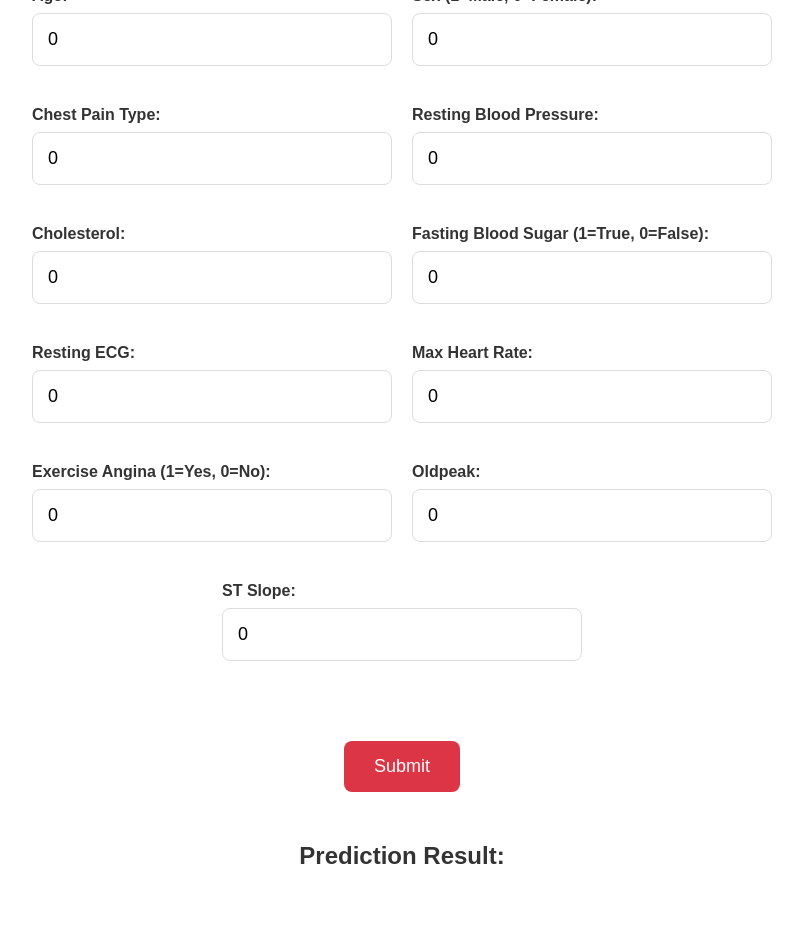
After one commit to Eswarkarthikk/Objectdetection, a Django app: page /predict_heart_disease/ in a window 1280 px wide. The commit adds this page. Shown: the whole page, without its empty margins (238-1041 px from the left). Run offline with Django 4.2, Linux system fonts and the light colour scheme.

Commit message:
help me im dead

```diff
--- /dev/null
+++ b/myresume/templates/heart_disease.html
@@ -0,0 +1,247 @@
+<!DOCTYPE html>
+<html lang="en">
+<head>
+    <meta charset="UTF-8">
+    <meta name="viewport" content="width=device-width, initial-scale=1.0">
+    <title>Heart Disease Detection</title>
+    <style>
+        body {
+            font-family: Arial, sans-serif;
+            background-color: #f4f4f4;
+            margin: 0;
+            padding: 0;
+            display: flex;
+            justify-content: center;
+            align-items: center;
+            height: 100vh;
+            color: #333;
+        }
+
+        .container {
+            background-color: #fff;
+            padding: 40px;
+            border-radius: 12px;
+            box-shadow: 0 0 20px rgba(0, 0, 0, 0.1);
+            margin-left: 200px;
+            margin-right: 200px;
+            width: auto;
+        }
+
+        h1 {
+            text-align: center;
+            color: #dc3545;
+            margin-bottom: 30px;
+            font-size: 28px;
+        }
+
+        form {
+            display: flex;
+            justify-content: center;
+            flex-wrap: wrap;
+            gap: 20px;
+        }
+
+        .form-group {
+            width: 45%;
+            margin-bottom: 20px;
+        }
+
+        label {
+            display: block;
+            margin-bottom: 8px;
+            font-weight: bold;
+            font-size: 16px;
+        }
+
+        input[type="number"],
+        select {
+            width: 100%;
+            padding: 15px;
+            border: 1px solid #ddd;
+            border-radius: 8px;
+            font-size: 18px;
+            box-sizing: border-box;
+        }
+
+        .btn-container {
+            width: 100%;
+            text-align: center;
+            margin-top: 40px;
+        }
+
+        button {
+            padding: 15px 30px;
+            background-color: #dc3545;
+            color: white;
+            border: none;
+            border-radius: 8px;
+            cursor: pointer;
+            font-size: 18px;
+            transition: background-color 0.3s ease;
+            position: relative;
+        }
+
+        button:hover {
+            background-color: #c82333;
+        }
+
+        button:disabled {
+            background-color: #ccc;
+            cursor: not-allowed;
+        }
+
+        .spinner {
+            display: none;
+            width: 16px;
+            height: 16px;
+            border: 2px solid white;
+            border-top: 2px solid transparent;
+            border-radius: 50%;
+            position: absolute;
+            top: 50%;
+            left: 50%;
+            transform: translate(-50%, -50%);
+            animation: spin 1s linear infinite;
+        }
+
+        button.loading .spinner {
+            display: inline-block;
+        }
+
+        button.loading span {
+            visibility: hidden;
+        }
+
+        @keyframes spin {
+            0% { transform: translate(-50%, -50%) rotate(0deg); }
+            100% { transform: translate(-50%, -50%) rotate(360deg); }
+        }
+
+        .result-container {
+            text-align: center;
+            margin-top: 50px;
+        }
+
+        .result-container p {
+            font-size: 24px;
+            font-weight: bold;
+            color: #28a745;
+        }
+    </style>
+</head>
+<body>
+    <div class="container">
+        <h1>Heart Disease Detection</h1>
+        <form id="heartDiseaseForm">
+            <div class="form-group">
+                <label for="age">Age:</label>
+                <input type="number" id="age" name="age" value="0" required>
+            </div>
+
+            <div class="form-group">
+                <label for="sex">Sex (1=Male, 0=Female):</label>
+                <input type="number" id="sex" name="sex" value="0" required>
+            </div>
+
+            <div class="form-group">
+                <label for="chest_pain_type">Chest Pain Type:</label>
+                <input type="number" id="chest_pain_type" name="chest_pain_type" value="0" required>
+            </div>
+
+            <div class="form-group">
+                <label for="resting_bp">Resting Blood Pressure:</label>
+                <input type="number" id="resting_bp" name="resting_bp" value="0" required>
+            </div>
+
+            <div class="form-group">
+                <label for="cholesterol">Cholesterol:</label>
+                <input type="number" id="cholesterol" name="cholesterol" value="0" required>
+            </div>
+
+            <div class="form-group">
+                <label for="fasting_blood_sugar">Fasting Blood Sugar (1=True, 0=False):</label>
+                <input type="number" id="fasting_blood_sugar" name="fasting_blood_sugar" value="0" required>
+            </div>
+
+            <div class="form-group">
+                <label for="resting_ecg">Resting ECG:</label>
+                <input type="number" id="resting_ecg" name="resting_ecg" value="0" required>
+            </div>
+
+            <div class="form-group">
+                <label for="max_heart_rate">Max Heart Rate:</label>
+                <input type="number" id="max_heart_rate" name="max_heart_rate" value="0" required>
+            </div>
+
+            <div class="form-group">
+                <label for="exercise_angina">Exercise Angina (1=Yes, 0=No):</label>
+                <input type="number" id="exercise_angina" name="exercise_angina" value="0" required>
+            </div>
+
+            <div class="form-group">
+                <label for="oldpeak">Oldpeak:</label>
+                <input type="number" id="oldpeak" name="oldpeak" value="0" required>
+            </div>
+
+            <div class="form-group">
+                <label for="st_slope">ST Slope:</label>
+                <input type="number" id="st_slope" name="st_slope" value="0" required>
+            </div>
+
+            <div class="btn-container">
+                <button type="button" id="submitBtn" onclick="submitForm()">
+                    <span>Submit</span>
+                    <div class="spinner"></div>
+                </button>
+            </div>
+        </form>
+
+        <div class="result-container">
+            <h2>Prediction Result:</h2>
+            <p id="result"></p>
+        </div>
+    </div>
+
+    <script>
+        function submitForm() {
+            const submitBtn = document.getElementById('submitBtn');
+            submitBtn.classList.add('loading');
+            submitBtn.disabled = true;
+
+            const formData = {
+                age: document.getElementById('age').value,
+                sex: document.getElementById('sex').value,
+                chest_pain_type: document.getElementById('chest_pain_type').value,
+                resting_bp: document.getElementById('resting_bp').value,
+                cholesterol: document.getElementById('cholesterol').value,
+                fasting_blood_sugar: document.getElementById('fasting_blood_sugar').value,
+                resting_ecg: document.getElementById('resting_ecg').value,
+                max_heart_rate: document.getElementById('max_heart_rate').value,
+                exercise_angina: document.getElementById('exercise_angina').value,
+                oldpeak: document.getElementById('oldpeak').value,
+                st_slope: document.getElementById('st_slope').value,
+            };
+
+            fetch('/predict_heart_disease/', {
+                method: 'POST',
+                headers: {
+                    'Content-Type': 'application/json',
+                    'X-CSRFToken': '{{ csrf_token }}'
+                },
+                body: JSON.stringify(formData)
+            })
+            .then(response => response.json())
+            .then(data => {
+                document.getElementById('result').textContent = data.result;
+                submitBtn.classList.remove('loading');
+                submitBtn.disabled = false;
+            })
+            .catch(error => {
+                document.getElementById('result').textContent = 'Error: ' + error;
+                submitBtn.classList.remove('loading');
+                submitBtn.disabled = false;
+            });
+        }
+    </script>
+</body>
+</html>
--- a/myresume/templates/index.html
+++ b/myresume/templates/index.html
@@ -71,6 +71,8 @@
 <body>
     <h1 style="align-items:center;text-align:center">
     <button style="text-align:center"><a style="color:rgba(255, 255, 255, 0.881);text-decoration:none" href="{% url 'predict_fraud' %}">Credit card fraud detection</a></button>
+    <button style="text-align:center"><a style="color:rgba(255, 255, 255, 0.881);text-decoration:none" href="{% url 'predict_heart_disease' %}">Credit card fraud detection</a></button>
+
 </h1><div class="container">
         <h2>Original Image</h2>
         <img id="originalImage" src="" alt="Original Image" style="display: none;">
--- a/myresume/urls.py
+++ b/myresume/urls.py
@@ -3,6 +3,8 @@ from . import views
 
 urlpatterns = [
     path('', views.upload_image, name='upload_image'),
+    path('predict_heart_disease/', views.predict_heart_disease, name='predict_heart_disease'),
+
     # path('',views.opendigit,name='opendigit'),
     # path('predict/', views.predict, name='predict'),
     path('predict_fraud/', views.predict_fraud, name='predict_fraud'),
--- a/myresume/views.py
+++ b/myresume/views.py
@@ -178,3 +178,33 @@ def save_t_file(image_data):
 
 def opendigit(request):
     return render(request,'digit recognition.html')
+
+import json
+from django.http import JsonResponse
+from django.shortcuts import render
+from django.views.decorators.csrf import csrf_exempt
+from gradio_client import Client
+
+@csrf_exempt
+def predict_heart_disease(request):
+    if request.method == "POST":
+        data = json.loads(request.body)
+
+        client = Client("Edwardhuero/Heart_Disease")
+        result = client.predict(
+            age=int(data['age']),
+            sex=int(data['sex']),
+            chest_pain_type=int(data['chest_pain_type']),
+            resting_bp=int(data['resting_bp']),
+            cholesterol=int(data['cholesterol']),
+            fasting_blood_sugar=int(data['fasting_blood_sugar']),
+            resting_ecg=int(data['resting_ecg']),
+            max_heart_rate=int(data['max_heart_rate']),
+            exercise_angina=int(data['exercise_angina']),
+            oldpeak=float(data['oldpeak']),
+            st_slope=int(data['st_slope']),
+            api_name="/predict"
+        )
+        return JsonResponse({'result': result})
+
+    return render(request, 'heart_disease.html')
```
